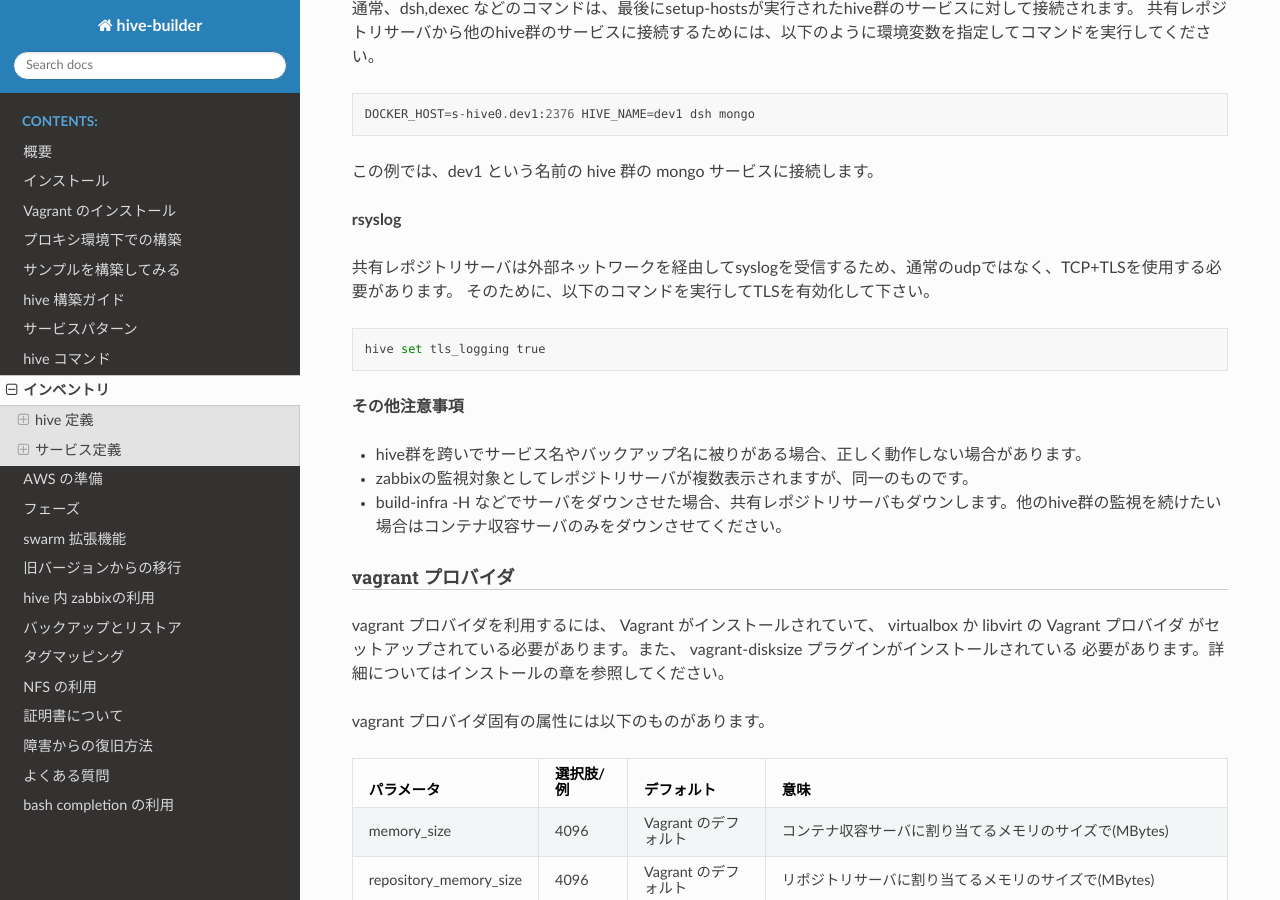
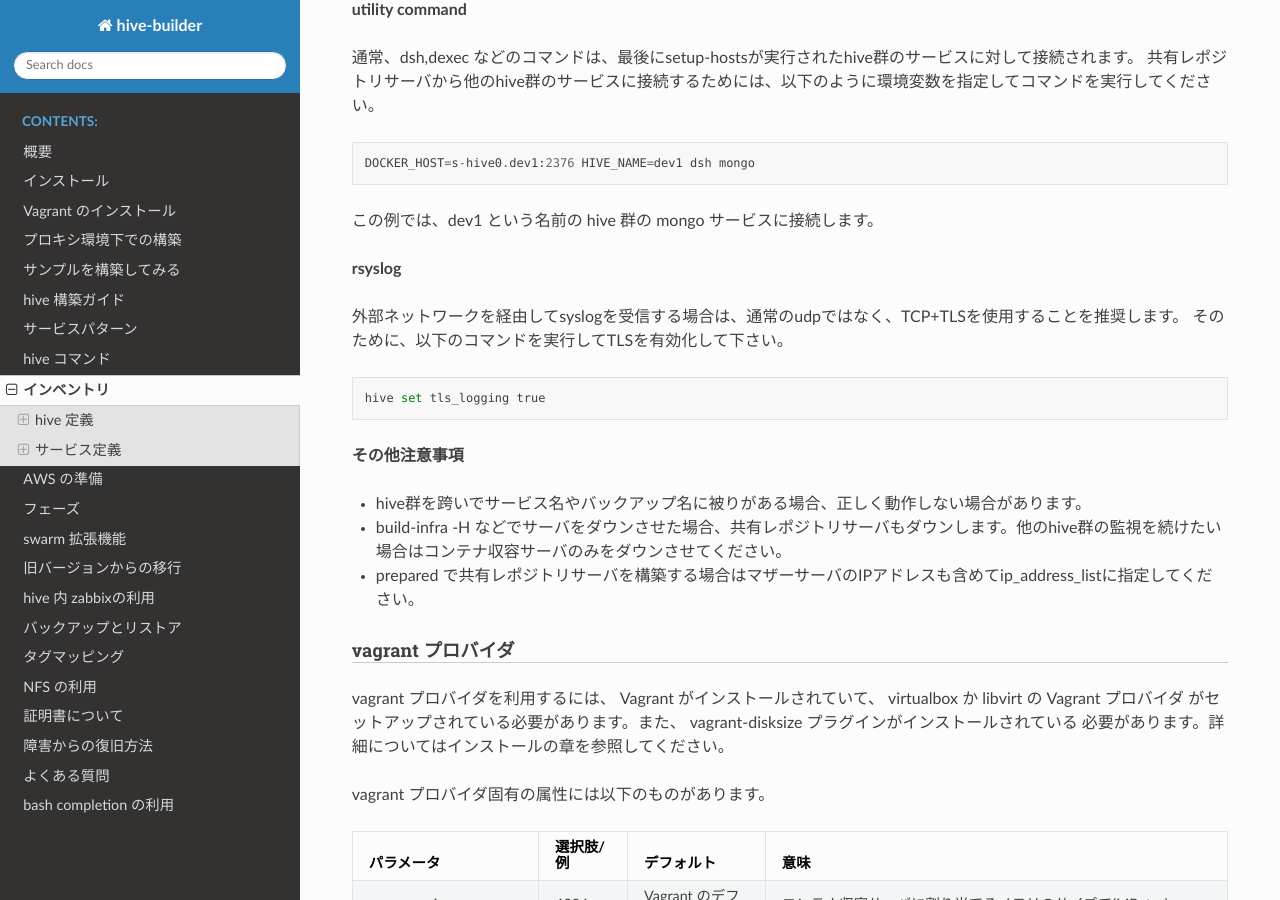
Before and after one commit to procube-open/hive-builder, a Sphinx documentation site: the page built from docs/inventory.rst, in a window 1280 px wide and 900 px high, scrolled down 5624 px. Built offline with Sphinx 7.4.7 and the Read the Docs theme 3.1.0, drawn with Linux system fonts in a browser that asks for light colours; some of the changed text lies outside the part shown.

Commit message:
shared_repository設定のドキュメントを修正

```diff
--- a/docs/inventory.rst
+++ b/docs/inventory.rst
@@ -248,6 +248,9 @@
     * - ssh_port
       - 8022
       - 共有レポジトリサーバのSSHポート。デフォルトは2222です。
+    * - dns_address
+      - 8.8.8.8
+      - 共有レポジトリサーバが使用するDNSサーバのIPアドレス。デフォルトは/etc/resolv.confに記載されたアドレスを取得します。
 
 shared_repository が設定されている場合、レポジトリサーバはマザー上にdockerコンテナとして構築されます。
 監視したいhive群のcontext_dir に同一のものを指定することで、同一の共有レポジトリサーバを参照することができます。
@@ -287,7 +290,7 @@
 
 **rsyslog**
 
-共有レポジトリサーバは外部ネットワークを経由してsyslogを受信するため、通常のudpではなく、TCP+TLSを使用する必要があります。
+外部ネットワークを経由してsyslogを受信する場合は、通常のudpではなく、TCP+TLSを使用することを推奨します。
 そのために、以下のコマンドを実行してTLSを有効化して下さい。
 
 ::
@@ -297,8 +300,8 @@
 **その他注意事項**
 
 - hive群を跨いでサービス名やバックアップ名に被りがある場合、正しく動作しない場合があります。
-- zabbixの監視対象としてレポジトリサーバが複数表示されますが、同一のものです。
 - build-infra -H などでサーバをダウンさせた場合、共有レポジトリサーバもダウンします。他のhive群の監視を続けたい場合はコンテナ収容サーバのみをダウンさせてください。
+- prepared で共有レポジトリサーバを構築する場合はマザーサーバのIPアドレスも含めてip_address_listに指定してください。
 
 vagrant プロバイダ
 ^^^^^^^^^^^^^^^^^^^
```
